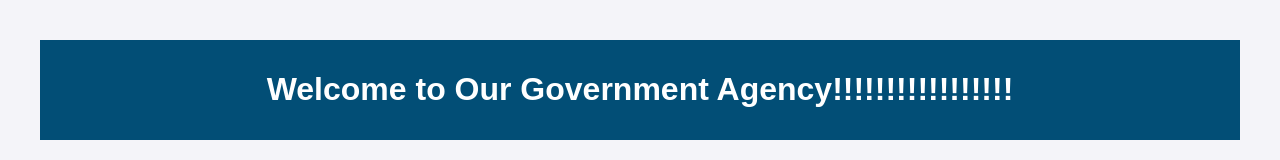
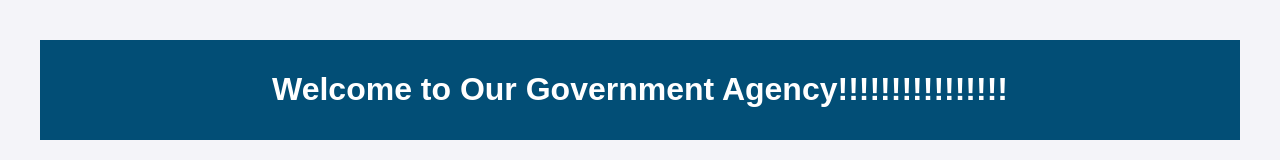
Before and after one commit to mpinho16/devhawks, a plain HTML site: page index.html in a window 1280 px wide. Shown: the top 160 px of the page. Drawn offline with Linux system fonts and the light colour scheme.

Commit message:
Update index.html

```diff
--- a/index.html
+++ b/index.html
@@ -46,7 +46,7 @@
 </head>
 <body>
     <header>
-        <h1>Welcome to Our Government Agency!!!!!!!!!!!!!!!!!</h1>
+        <h1>Welcome to Our Government Agency!!!!!!!!!!!!!!!!</h1>
     </header>
     <nav>
         <ul>
```
